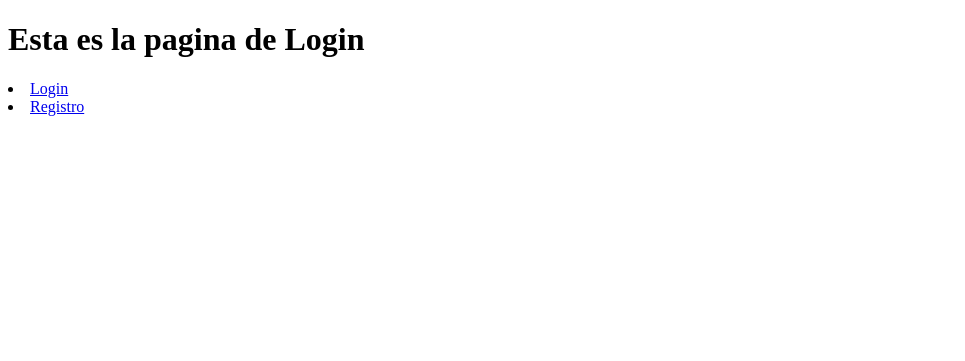
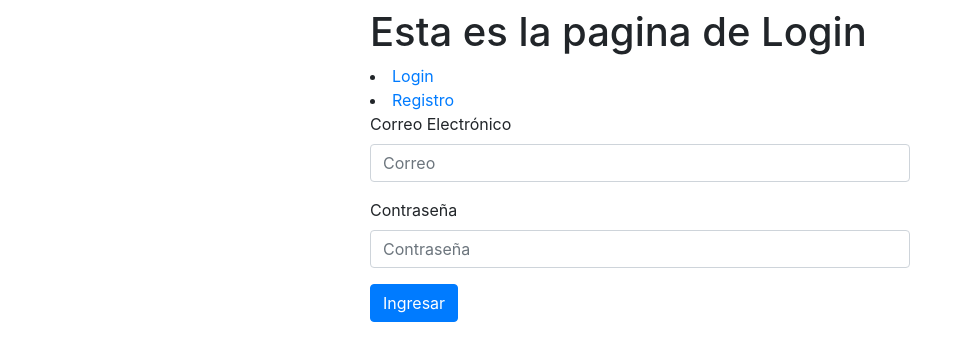
Before and after one commit to Fhranko/codeigniter-practice, a CodeIgniter app: page /codeigniter/index.php/login/index in a window 1280 px wide. Shown: the top 361 px of the page, without its empty margins (0-965 px from the left). Run offline with CodeIgniter, Linux system fonts and the light colour scheme.

Commit message:
Login view added

```diff
--- a/application/controllers/Login.php
+++ b/application/controllers/Login.php
@@ -3,13 +3,51 @@ defined('BASEPATH') OR exit('No direct script access allowed');
 
 class Login extends CI_Controller {
 
-  public function __constructor(){
-    parent:: __constructor();
+  public function __construct(){
+    parent:: __construct();
     $this->load->helper(array('getmenu', 'url'));
+    $this->load->library(array('form_validation'));
   }
 
 	public function index(){
     $data['menu'] = main_menu();
 		$this->load->view('pages/login', $data);
-	}
+  }
+
+  public function validate(){
+    $data['menu'] = main_menu();
+    $correo = $this->input->post('correo');
+    $contrasena = $this->input->post('contrasena');
+
+    $config = array(
+      array(
+        'field' => 'correo',
+        'label' => 'Correo',
+        'rules' => 'required|valid_email',
+        'errors' => array(
+          'required' => 'El $s es requerido',
+          'valid_email' => 'El formato de $s es invalido'
+        ),
+      ),
+      array(
+        'field' => 'contrasena',
+        'label' => 'Contrasena',
+        'rules' => 'required',
+        'errors' => array(
+          'required' => 'La %s es requerida.',
+        ),
+      )
+    );
+
+    $this->form_validation->set_rules($config);
+
+    if ($this->form_validation->run() == FALSE){
+      $data['mensaje'] = 'No se ha podido ingresar';
+      $this->load->view('pages/login', $data);
+    }
+    else{
+      $data['mensaje'] = 'Ingresado';
+      $this->load->view('pages/login', $data);
+    }
+  }
 }
--- a/application/views/pages/login.php
+++ b/application/views/pages/login.php
@@ -4,11 +4,30 @@
   <meta charset="UTF-8">
   <meta name="viewport" content="width=device-width, initial-scale=1.0">
   <title>Document</title>
+  <link rel="stylesheet" href="https://stackpath.bootstrapcdn.com/bootstrap/4.3.1/css/bootstrap.min.css" integrity="sha384-ggOyR0iXCbMQv3Xipma34MD+dH/1fQ784/j6cY/iJTQUOhcWr7x9JvoRxT2MZw1T" crossorigin="anonymous">
 </head>
 <body>
-  <h1>Esta es la pagina de Login</h1>
-  <?php foreach ($menu as $item):?>
-    <li><a href="<?= $item['url'] ?>"><?= $item['title'] ?> </a></li>
-  <?php endforeach; ?>
+<div class="container">
+  <div class="row justify-content-sm-center">
+    <div class="col-sm-6">
+    <h1><?= isset($mensaje) ? $mensaje : '' ?></h1>
+      <h1>Esta es la pagina de Login</h1>
+      <?php foreach ($menu as $item):?>
+        <li><a href="<?= $item['url'] ?>"><?= $item['title'] ?> </a></li>
+      <?php endforeach; ?>
+      <form action="<?= base_url('login/validate')?>" method="POST" >
+        <div class="form-group">
+          <label for="correo">Correo Electrónico</label>
+          <input type="text" class="form-control" name="correo" id="correo" placeholder="Correo">
+        </div>
+        <div class="form-group">
+          <label for="contrasena">Contraseña</label>
+          <input type="text" class="form-control" name="contrasena" id="contrasena" placeholder="Contraseña">
+        </div>
+        <button type="submit" class="btn btn-primary">Ingresar</button>
+      </form>
+    </div>
+  </div>
+</div>
 </body>
 </html>
```
Also changed, not shown: application/controllers/Registro.php (+0 -10 lines).
